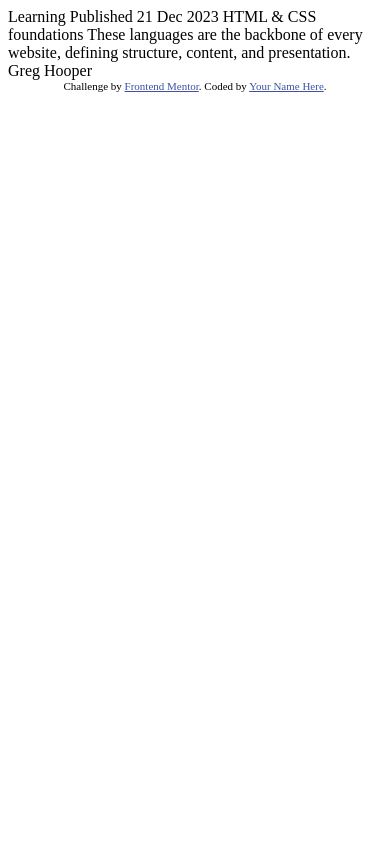
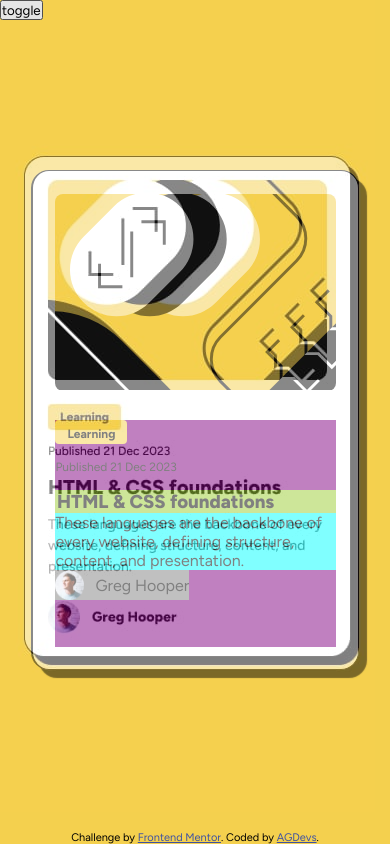
Before and after one commit to 8NeoN8/frontEndMasters-blog-preview-card, a plain HTML site: page index.html in a window 390 px wide. Drawn offline with Linux system fonts and the light colour scheme.

Commit message:
update mobile design

```diff
--- a/index.html
+++ b/index.html
@@ -2,33 +2,68 @@
 <html lang="en">
 <head>
   <meta charset="UTF-8">
-  <meta name="viewport" content="width=device-width, initial-scale=1.0"> <!-- displays site properly based on user's device -->
-
+  <meta name="viewport" content="width=device-width, initial-scale=1.0">
+  <link rel="stylesheet" href="style.css">
   <link rel="icon" type="image/png" sizes="32x32" href="./assets/images/favicon-32x32.png">
-
   <title>Frontend Mentor | Blog preview card</title>
-
-  <!-- Feel free to remove these styles or customise in your own stylesheet 👍 -->
   <style>
-    .attribution { font-size: 11px; text-align: center; }
-    .attribution a { color: hsl(228, 45%, 44%); }
+    @import url('https://fonts.googleapis.com/css2?family=Figtree:ital,wght@0,300..900;1,300..900&display=swap');
   </style>
 </head>
 <body>
 
-  Learning
+  <button class="toggle" id="toggle" onclick="toggle()">toggle</button>
 
-  Published 21 Dec 2023
+  <img class="reference" id="reference" src="./design/mobile-design.jpg">
 
-  HTML & CSS foundations
+  <main class="main-container">
 
-  These languages are the backbone of every website, defining structure, content, and presentation.
+    <article class="card">
 
-  Greg Hooper
+      <div class="card-img-container">
+        <img class="card-img" src="./assets/images/illustration-article.svg" alt="">
+      </div>
 
-  <div class="attribution">
-    Challenge by <a href="https://www.frontendmentor.io?ref=challenge" target="_blank">Frontend Mentor</a>.
-    Coded by <a href="#">Your Name Here</a>.
-  </div>
+      <section class="card-info">
+        <div class="state-widget">
+          Learning
+        </div>
+        <div class="date-widget">
+          Published 21 Dec 2023
+        </div>
+        <h1 class="card-title">
+          HTML & CSS foundations
+        </h1>
+
+        <div class="card-description">
+          These languages are the backbone of every website, defining structure, content, and presentation.
+        </div>
+
+        <div class="user-widget">
+          <img class="user-avatar" name="user-avatar" src="./assets/images/image-avatar.webp" alt="">
+          <label class="user-name" for="user-avatar">Greg Hooper</ñ>
+        </div>
+      </section>
+
+    </article>
+
+
+    <footer class=" attribution">
+      Challenge by <a class="attribution-link" href="https://www.frontendmentor.io?ref=challenge" target="_blank">Frontend Mentor</a>.
+      Coded by <a class="attribution-link" href="https://www.github.com/8NeoN8">AGDevs</a>.
+    </footer>
+
+  </main>
+
+  <script>
+
+    function toggle(){
+      let reference = document.getElementById('reference')
+      if(reference.classList.contains('hidden')){
+        reference.classList.remove('hidden')
+      }else reference.classList.add('hidden')
+    }
+
+  </script>
 </body>
 </html>
--- /dev/null
+++ b/style.css
@@ -0,0 +1,140 @@
+*{
+  padding: 0;
+  margin: 0;
+  box-sizing: border-box;
+  position: relative;
+  font-family: 'Figtree';
+}
+
+:root{
+  --yellow: hsl(47, 88%, 63%);
+  --White: hsl(0, 0%, 100%);
+  --Gray-half: hsl(0, 0%, 42%);
+  --Gray-full: hsl(0, 0%, 7%);
+}
+
+.reference{
+  position: absolute;
+  top: 	0;
+  left: 0;
+  max-width: 375px;
+  z-index: 10;
+  opacity: 0.5;
+}
+
+.main-container{
+  display: flex;
+  justify-content: center;
+  align-items: center;
+  height: 100vh;
+  width: 100vw;
+  background-color: var(--yellow);
+  opacity: 1;
+}
+
+.card{
+  width: 20.5rem;
+  height: 31.25rem;
+  background-color: var(--White);
+  padding: 1.4rem;
+  border-radius: 18px;
+  box-shadow: 8px 8px 1px;
+  display: flex;
+  flex-direction: column;
+  border: 1px solid var(--Gray-full);
+  border-left: 2px solid var(--Gray-full);
+  justify-content: space-between;
+  margin-bottom: 0.2rem;
+}
+
+.card-img-container{
+  width: 100%;
+  height: 12.3rem;
+  display: flex;
+  justify-content: center;
+  align-items: center;
+  border-radius: 8px;
+  overflow-y: hidden;
+}
+
+.card-img{
+  width: 20.6rem;
+  height: 13rem !important;
+}
+
+.card-info{
+  display: flex;
+  flex-direction: column;
+  align-items: baseline;
+  background-color: purple;
+  height: 50%;
+}
+
+.state-widget{
+  background-color: var(--yellow);
+  font-size: 0.75rem;
+  padding: 0.4rem;
+  font-weight: bold;
+  width: 4.5rem;
+  text-align: center;
+  vertical-align: middle;
+  height: 1.5rem;
+  border-radius: 4px;
+  margin-bottom: 1rem;
+}
+
+.date-widget{
+  font-size: 0.75rem;
+  margin-bottom: 1rem;
+}
+
+.card-title{
+  background-color: yellowgreen;
+  width: 100%;
+  padding-left: 0.1rem;
+  font-weight: 800;
+}
+
+.card-description{
+  background-color: aqua;
+}
+
+.user-widget{
+  display: flex;
+  align-items: center;
+  justify-content: left;
+  gap: 0.7rem;
+  background-color: gray;
+}
+
+.user-avatar{
+  width: 1.8rem;
+}
+
+.user-name{
+
+}
+
+.attribution{
+  position: absolute;
+  bottom:0;
+  left: 0;
+  width: 100%;
+  font-size: 11px;
+  text-align: center;
+}
+
+.attribution-link{
+  color: hsl(228, 45%, 44%);
+}
+
+.hidden{
+  display: none !important;
+}
+
+.toggle{
+  position: absolute;
+  top: 0;
+  left: 0;
+  z-index: 23;
+}
```
Also changed, not shown: 1 other file.
